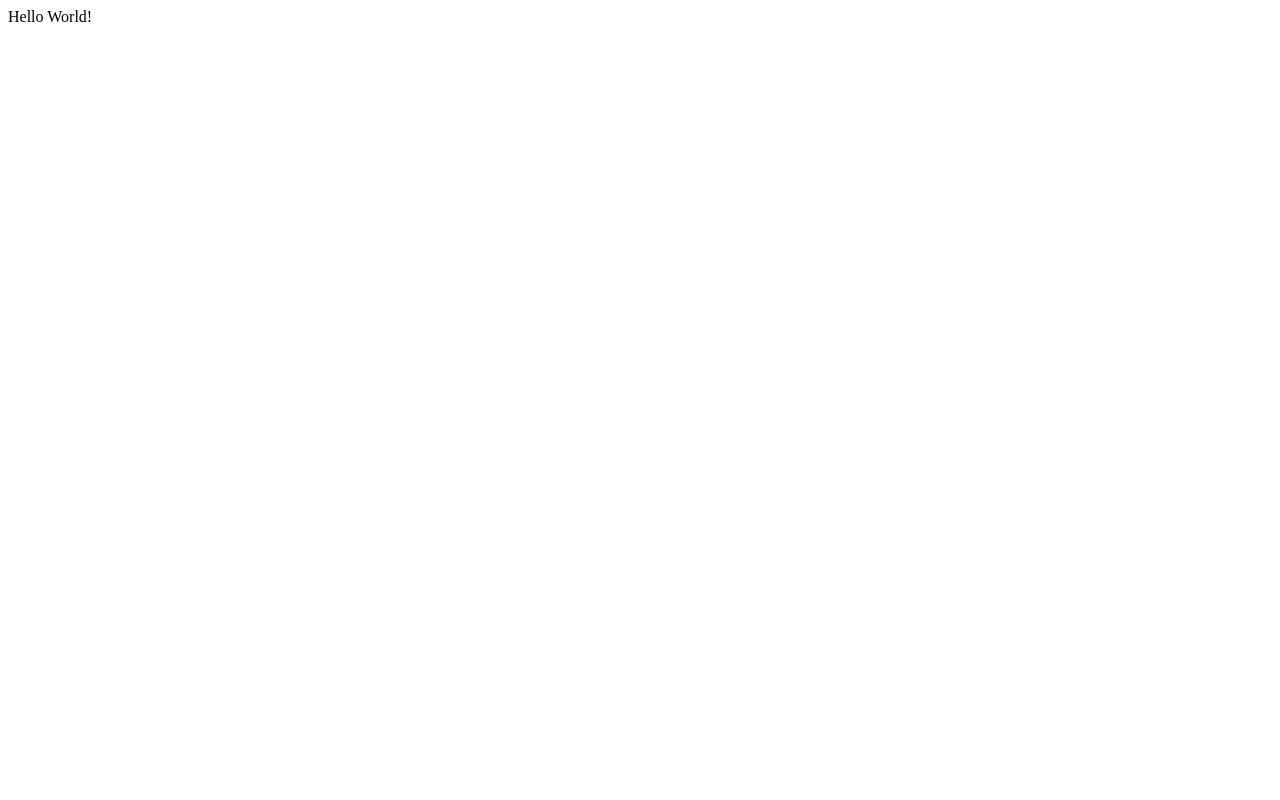
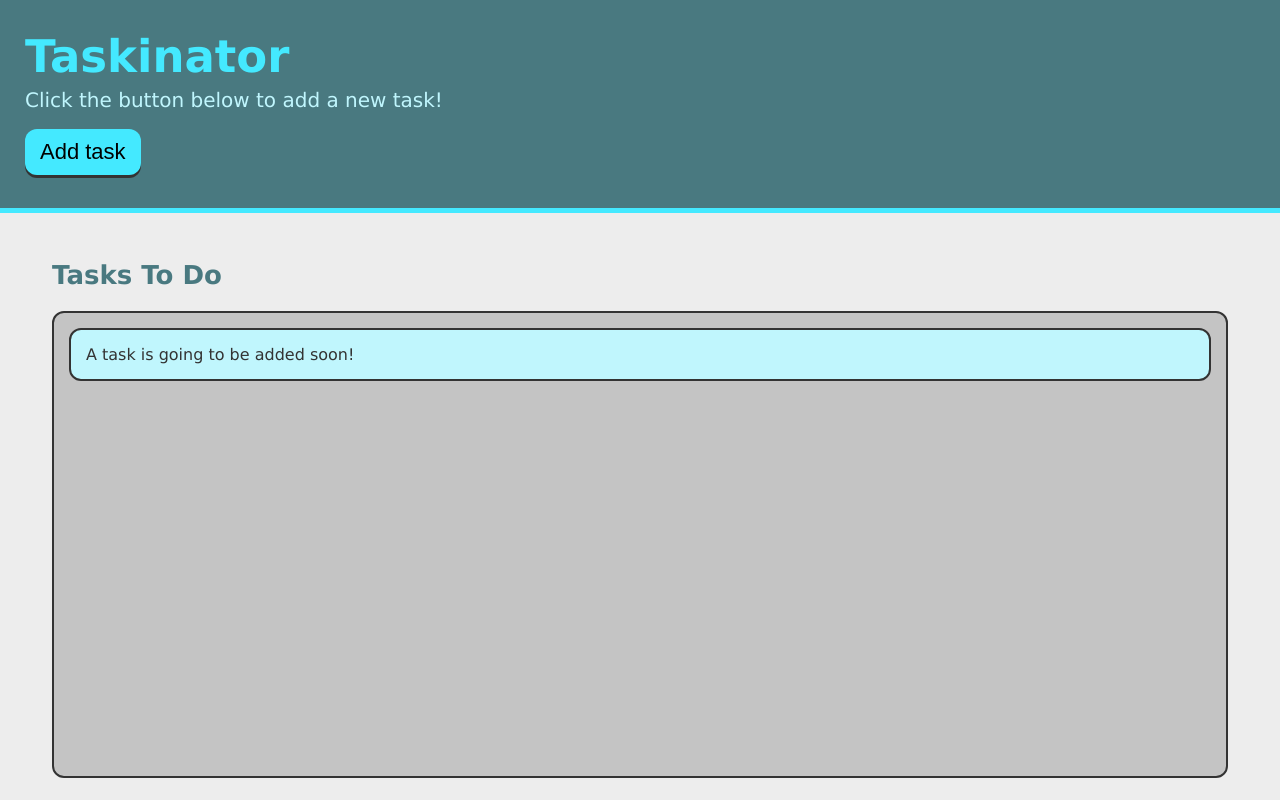
Before and after one commit to MagnificentRoast/taskinator, a plain HTML site: page index.html in a window 1280 px wide. Drawn offline with Linux system fonts and the light colour scheme.

Commit message:
added the initial text to the page

```diff
--- a/index.html
+++ b/index.html
@@ -1,12 +1,31 @@
 <!DOCTYPE html>
 <html lang="en">
+
 <head>
     <meta charset="UTF-8">
     <meta http-equiv="X-UA-Compatible" content="IE=edge">
     <meta name="viewport" content="width=device-width, initial-scale=1.0">
-    <title>Hello world</title>
+    <title>Taskinator</title>
+    <link rel="stylesheet" href="./assets/css/style.css">
 </head>
+
 <body>
-    <header>Hello World!</header>
+    <header>
+        <h1 class="page-title">Taskinator</h1>
+        <p>Click the button below to add a new task!</p>
+        <button class="btn">Add task</button>
+    </header>
+
+    <main class="page-content">
+        <section class="task-list-wrapper">
+            <h2 class="list-title">Tasks To Do</h2>
+            <ul class="task-list">
+                <li class="task-item">A task is going to be added soon!</li>
+            </ul>
+        </section>
+    </main>
+
+    <script src="./assets/js/script.js"></script>
 </body>
+
 </html>
```
